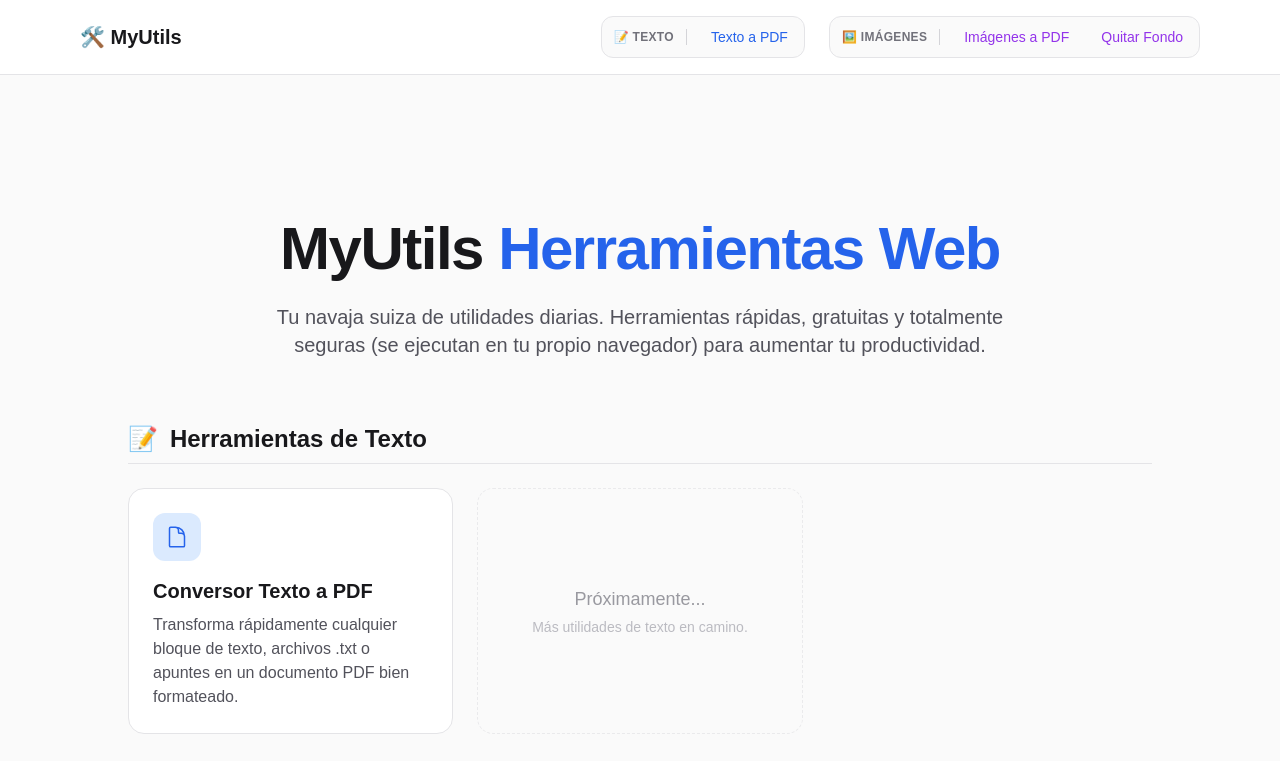
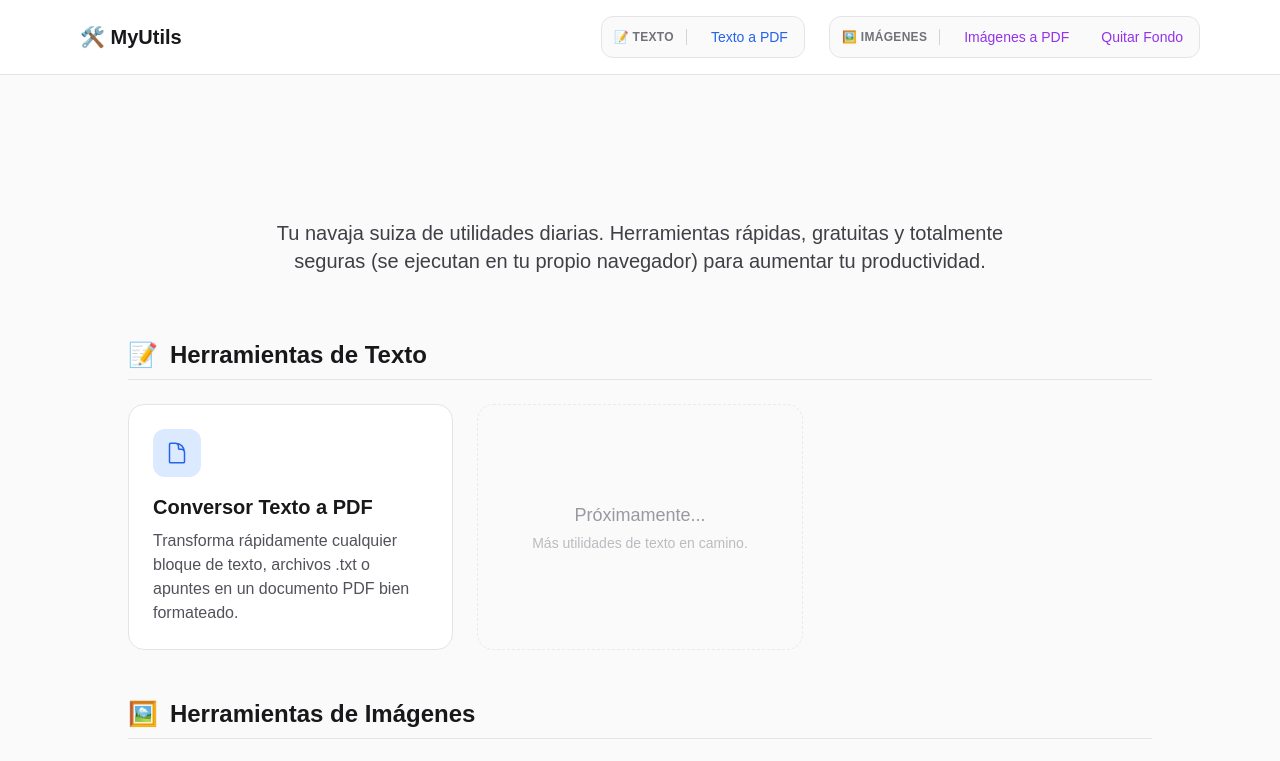
Before and after one commit to orgueira/myutils, a Next.js app: page / in a window 1280 px wide. Shown: the top 761 px of the page. Built offline with nearby package versions, Linux system fonts and the light colour scheme.

Commit message:
style: quitar h1 de home y dejar solo descripcion

```diff
--- a/src/app/page.tsx
+++ b/src/app/page.tsx
@@ -14,10 +14,7 @@ export default function Home() {
 
       {/* Cabecera (Hero Section) */}
       <div className="w-full max-w-5xl flex flex-col items-center text-center mt-12 mb-16">
-        <h1 className="text-5xl sm:text-6xl font-extrabold tracking-tight text-zinc-900 dark:text-zinc-50 mb-6">
-          MyUtils <span className="text-blue-600">Herramientas Web</span>
-        </h1>
-        <p className="text-xl text-zinc-600 dark:text-zinc-400 max-w-3xl">
+        <p className="text-xl font-medium text-zinc-700 dark:text-zinc-300 max-w-3xl">
           Tu navaja suiza de utilidades diarias. Herramientas rápidas, gratuitas y totalmente seguras (se ejecutan en tu propio navegador) para aumentar tu productividad.
         </p>
       </div>
```
